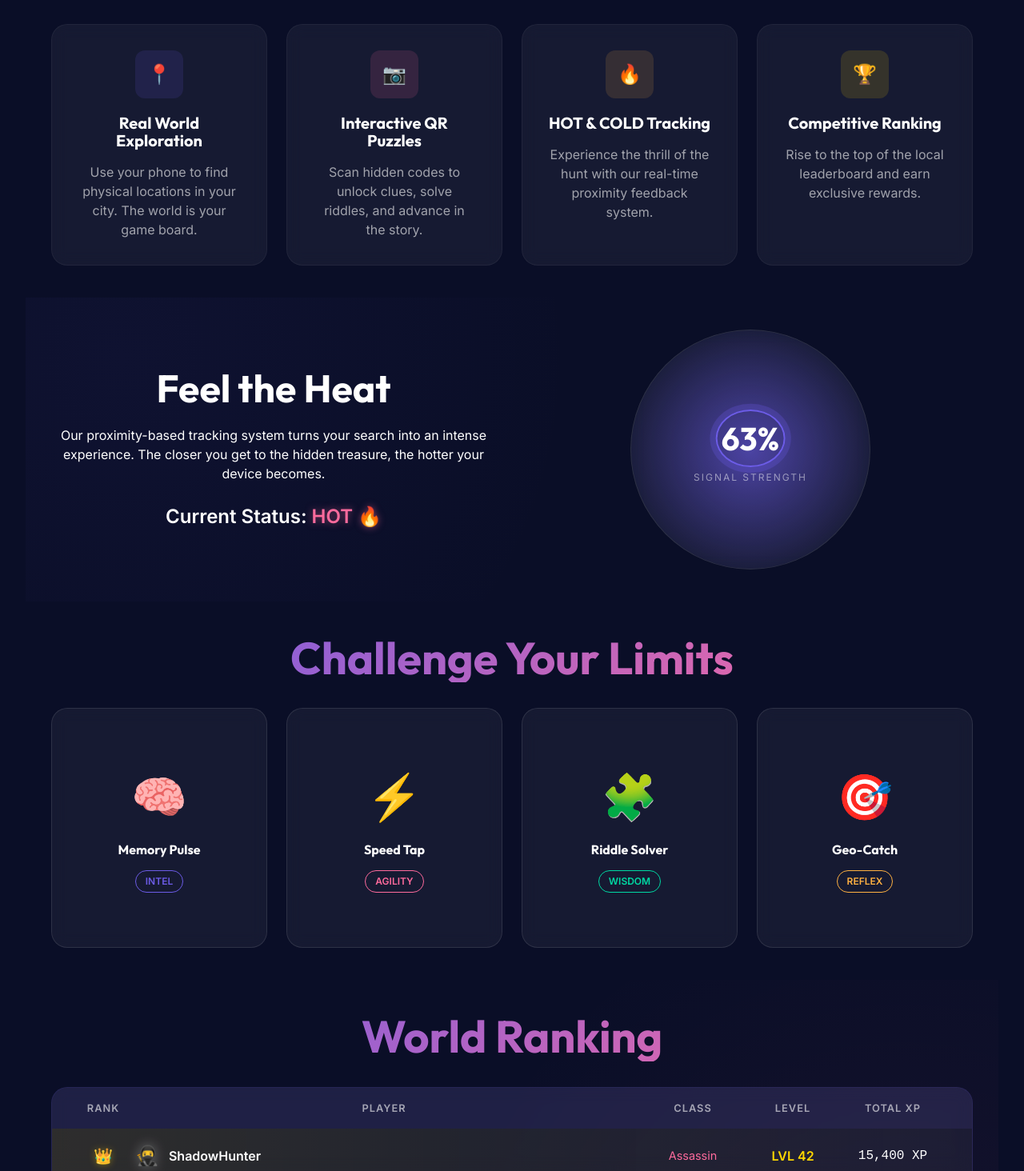
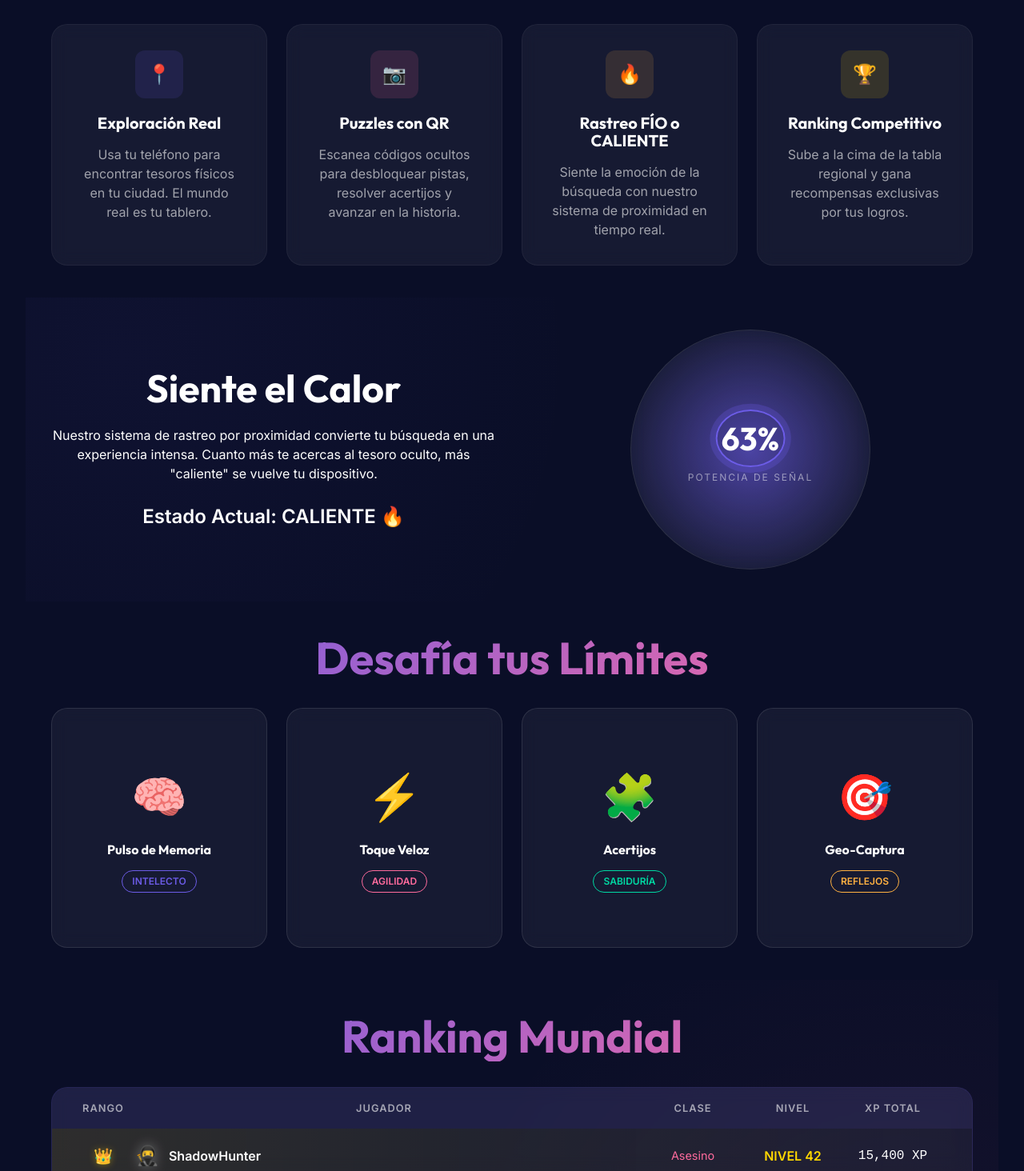
Before and after one commit to devsmomentum/Sitioweb_treasure, a React (Vite) app: page / in a window 1280 px wide. Shown: the part 1336-2800 px from the top of the page at 80% size. Built offline with nearby package versions, Linux system fonts and the light colour scheme.

Commit message:
Translate website to Spanish and update Hero visuals

```diff
--- a/src/components/Features.jsx
+++ b/src/components/Features.jsx
@@ -3,26 +3,26 @@ import './Features.css';
 
 const features = [
     {
-        title: 'Real World Exploration',
-        description: 'Use your phone to find physical locations in your city. The world is your game board.',
+        title: 'Exploración Real',
+        description: 'Usa tu teléfono para encontrar tesoros físicos en tu ciudad. El mundo real es tu tablero.',
         icon: '📍',
         color: '#6C5CE7'
     },
     {
-        title: 'Interactive QR Puzzles',
-        description: 'Scan hidden codes to unlock clues, solve riddles, and advance in the story.',
+        title: 'Puzzles con QR',
+        description: 'Escanea códigos ocultos para desbloquear pistas, resolver acertijos y avanzar en la historia.',
         icon: '📷',
         color: '#FF6B9D'
     },
     {
-        title: 'HOT & COLD Tracking',
-        description: 'Experience the thrill of the hunt with our real-time proximity feedback system.',
+        title: 'Rastreo FÍO o CALIENTE',
+        description: 'Siente la emoción de la búsqueda con nuestro sistema de proximidad en tiempo real.',
         icon: '🔥',
         color: '#FFB142'
     },
     {
-        title: 'Competitive Ranking',
-        description: 'Rise to the top of the local leaderboard and earn exclusive rewards.',
+        title: 'Ranking Competitivo',
+        description: 'Sube a la cima de la tabla regional y gana recompensas exclusivas por tus logros.',
         icon: '🏆',
         color: '#FFD700'
     }
@@ -32,7 +32,7 @@ const Features = () => {
     return (
         <section id="features" className="features">
             <div className="container">
-                <h2 className="section-title">Master the Hunt</h2>
+                <h2 className="section-title">Domina la Búsqueda</h2>
                 <div className="features-grid">
                     {features.map((f, i) => (
                         <div key={i} className="feature-card glass animate-fade-in" style={{ animationDelay: `${0.1 * i}s` }}>
--- a/src/components/Footer.jsx
+++ b/src/components/Footer.jsx
@@ -11,26 +11,26 @@ const Footer = () => {
                     </div>
                     <div className="footer-links">
                         <div className="link-group">
-                            <h4>Game</h4>
-                            <a href="#">The World</a>
-                            <a href="#">Characters</a>
-                            <a href="#">Power Items</a>
+                            <h4>Juego</h4>
+                            <a href="#">El Mundo</a>
+                            <a href="#">Personajes</a>
+                            <a href="#">Objetos</a>
                         </div>
                         <div className="link-group">
-                            <h4>Community</h4>
-                            <a href="#">Leaderboard</a>
-                            <a href="#">Events</a>
-                            <a href="#">Support</a>
+                            <h4>Comunidad</h4>
+                            <a href="#">Ranking</a>
+                            <a href="#">Eventos</a>
+                            <a href="#">Soporte</a>
                         </div>
                         <div className="link-group">
                             <h4>Legal</h4>
-                            <a href="#">Terms of Service</a>
-                            <a href="#">Privacy Policy</a>
+                            <a href="#">Términos de Servicio</a>
+                            <a href="#">Privacidad</a>
                         </div>
                     </div>
                 </div>
                 <div className="footer-bottom">
-                    <p>&copy; 2026 Treasure Hunt RPG. All Rights Reserved.</p>
+                    <p>&copy; 2026 Treasure Hunt RPG. Todos los derechos reservados.</p>
                     <div className="social-links">
                         <a href="#">TW</a>
                         <a href="#">IG</a>
--- a/src/components/Hero.jsx
+++ b/src/components/Hero.jsx
@@ -29,32 +29,32 @@ const Hero = () => {
 
     return (
         <section className="hero-rockstar-wide" ref={containerRef}>
-            {/* Layer 1: Stars/Far BG */}
+            {/* Capa 1: Fondo de estrellas/nebulosa */}
             <motion.div
                 className="parallax-layer l1-far-bg"
                 style={{ y: bgY, scale: bgScale, backgroundImage: `url('/hero-bg.png')` }}
             />
 
-            {/* Layer 2: Midground Silhouettes */}
+            {/* Capa 2: Siluetas de ruinas */}
             <motion.div
                 className="parallax-layer l2-midground"
                 style={{ y: midY, x: midX, backgroundImage: `url('/midground.png')` }}
             />
 
-            {/* Layer 3: Main Character */}
+            {/* Capa 3: Personaje principal */}
             <motion.div
                 className="parallax-layer l3-character"
                 style={{ y: charY, scale: charScale }}
             >
-                <img src="/character.png" alt="Hunter" />
+                <img src="/character.png" alt="Cazador" />
             </motion.div>
 
-            {/* Layer 4: Floating Foreground Items */}
+            {/* Capa 4: Elementos flotantes de primer plano */}
             <motion.div
                 className="parallax-layer l4-foreground-left"
                 style={{ y: fgY, x: fgX }}
             >
-                <img src="/foreground-item.png" alt="Crystal" />
+                <img src="/foreground-item.png" alt="Objeto" />
             </motion.div>
 
             <motion.div
@@ -64,13 +64,13 @@ const Hero = () => {
                     x: useTransform(smoothScroll, [0, 1], ["0%", "15%"])
                 }}
             >
-                <img src="/foreground-item.png" alt="Crystal" />
+                <img src="/foreground-item.png" alt="Objeto" />
             </motion.div>
 
-            {/* Overlays */}
+            {/* Superposiciones */}
             <div className="wide-vignette"></div>
 
-            {/* Layer 5: Text Content */}
+            {/* Capa 5: Contenido de texto */}
             <motion.div
                 className="hero-content-wide"
                 style={{ y: textY, opacity: textOpacity }}
@@ -83,17 +83,17 @@ const Hero = () => {
                     >
                         Treasure Hunt
                     </motion.h1>
-                    <span className="wide-tagline">THE NEXT ERA OF MOBILE RPG</span>
+                    <span className="wide-tagline">LA NUEVA ERA DEL RPG MÓVIL</span>
                 </div>
 
                 <div className="hero-cta-group">
-                    <button className="btn-rockstar-wide primary">Watch Trailer</button>
-                    <button className="btn-rockstar-wide secondary">Explore World</button>
+                    <button className="btn-rockstar-wide primary">Ver Tráiler</button>
+                    <button className="btn-rockstar-wide secondary">Explorar Mundo</button>
                 </div>
             </motion.div>
 
             <div className="scroll-hint">
-                <span>SCROLL TO EXPLORE</span>
+                <span>DESLIZA PARA EXPLORAR</span>
                 <div className="scroll-line"></div>
             </div>
         </section>
--- a/src/components/InteractiveSection.jsx
+++ b/src/components/InteractiveSection.jsx
@@ -3,7 +3,7 @@ import './InteractiveSection.css';
 
 const InteractiveSection = () => {
     const [proximity, setProximity] = useState(0); // 0 to 100
-    const [status, setStatus] = useState('COLD');
+    const [status, setStatus] = useState('FRIO');
 
     useEffect(() => {
         const interval = setInterval(() => {
@@ -17,14 +17,14 @@ const InteractiveSection = () => {
     }, []);
 
     useEffect(() => {
-        if (proximity < 25) setStatus('COLD');
-        else if (proximity < 50) setStatus('WARM');
-        else if (proximity < 75) setStatus('HOT');
-        else setStatus('BURNING');
+        if (proximity < 25) setStatus('FRIO');
+        else if (proximity < 50) setStatus('TIBIO');
+        else if (proximity < 75) setStatus('CALIENTE');
+        else setStatus('QUEMANDO');
     }, [proximity]);
 
     const getStatusDisplay = (s) => {
-        const icons = { COLD: '❄️', WARM: '🌡️', HOT: '🔥', BURNING: '🎯' };
+        const icons = { FRIO: '❄️', TIBIO: '🌡️', CALIENTE: '🔥', QUEMANDO: '🎯' };
         return `${s} ${icons[s] || ''}`;
     };
 
@@ -32,13 +32,13 @@ const InteractiveSection = () => {
         <section className="interactive-section">
             <div className="container grid-2">
                 <div className="interactive-text">
-                    <h2>Feel the Heat</h2>
+                    <h2>Siente el Calor</h2>
                     <p>
-                        Our proximity-based tracking system turns your search into an intense experience.
-                        The closer you get to the hidden treasure, the hotter your device becomes.
+                        Nuestro sistema de rastreo por proximidad convierte tu búsqueda en una experiencia intensa.
+                        Cuanto más te acercas al tesoro oculto, más "caliente" se vuelve tu dispositivo.
                     </p>
                     <div className="status-indicator">
-                        Current Status: <span className={status.toLowerCase()}>{getStatusDisplay(status)}</span>
+                        Estado Actual: <span className={status.toLowerCase()}>{getStatusDisplay(status)}</span>
                     </div>
                 </div>
                 <div className="interactive-visual">
@@ -51,7 +51,7 @@ const InteractiveSection = () => {
                             <div className="pulse"></div>
                             <span>{proximity}%</span>
                         </div>
-                        <div className="scanner-label">SIGNAL STRENGTH</div>
+                        <div className="scanner-label">POTENCIA DE SEÑAL</div>
                     </div>
                 </div>
             </div>
--- a/src/components/Leaderboard.jsx
+++ b/src/components/Leaderboard.jsx
@@ -2,25 +2,25 @@ import React from 'react';
 import './Leaderboard.css';
 
 const leaderboardData = [
-    { rank: 1, name: 'ShadowHunter', lvl: 42, xp: '15,400', class: 'Assassin', avatar: '🥷' },
-    { rank: 2, name: 'NeonKnight', lvl: 38, xp: '12,200', class: 'Warrior', avatar: '⚔️' },
-    { rank: 3, name: 'MysticSky', lvl: 35, xp: '10,800', class: 'Mage', avatar: '🔮' },
-    { rank: 4, name: 'CodeBreaker', lvl: 31, xp: '9,500', class: 'Technomancer', avatar: '💻' },
-    { rank: 5, name: 'SilverFox', lvl: 29, xp: '8,100', class: 'Rogue', avatar: '🦊' }
+    { rank: 1, name: 'ShadowHunter', lvl: 42, xp: '15,400', class: 'Asesino', avatar: '🥷' },
+    { rank: 2, name: 'NeonKnight', lvl: 38, xp: '12,200', class: 'Guerrero', avatar: '⚔️' },
+    { rank: 3, name: 'MysticSky', lvl: 35, xp: '10,800', class: 'Mago', avatar: '🔮' },
+    { rank: 4, name: 'CodeBreaker', lvl: 31, xp: '9,500', class: 'Tecnomante', avatar: '💻' },
+    { rank: 5, name: 'SilverFox', lvl: 29, xp: '8,100', class: 'Pícaro', avatar: '🦊' }
 ];
 
 const Leaderboard = () => {
     return (
         <section id="leaderboard" className="leaderboard-section">
             <div className="container">
-                <h2 className="section-title">World Ranking</h2>
+                <h2 className="section-title">Ranking Mundial</h2>
                 <div className="leaderboard-container glass">
                     <div className="leaderboard-header">
-                        <span>Rank</span>
-                        <span>Player</span>
-                        <span>Class</span>
-                        <span>Level</span>
-                        <span className="hide-mobile">Total XP</span>
+                        <span>Rango</span>
+                        <span>Jugador</span>
+                        <span>Clase</span>
+                        <span>Nivel</span>
+                        <span className="hide-mobile">XP Total</span>
                     </div>
                     <div className="leaderboard-list">
                         {leaderboardData.map((player, i) => (
@@ -33,7 +33,7 @@ const Leaderboard = () => {
                                     <span className="player-name">{player.name}</span>
                                 </div>
                                 <div className="player-class">{player.class}</div>
-                                <div className="player-level">LVL {player.lvl}</div>
+                                <div className="player-level">NIVEL {player.lvl}</div>
                                 <div className="player-xp hide-mobile">{player.xp} XP</div>
                             </div>
                         ))}
--- a/src/components/Minigames.jsx
+++ b/src/components/Minigames.jsx
@@ -2,17 +2,17 @@ import React from 'react';
 import './Minigames.css';
 
 const minigames = [
-    { name: 'Memory Pulse', type: 'Intel', icon: '🧠', color: '#6C5CE7' },
-    { name: 'Speed Tap', type: 'Agility', icon: '⚡', color: '#FF6B9D' },
-    { name: 'Riddle Solver', type: 'Wisdom', icon: '🧩', color: '#00D9A3' },
-    { name: 'Geo-Catch', type: 'Reflex', icon: '🎯', color: '#FFB142' }
+    { name: 'Pulso de Memoria', type: 'Intelecto', icon: '🧠', color: '#6C5CE7' },
+    { name: 'Toque Veloz', type: 'Agilidad', icon: '⚡', color: '#FF6B9D' },
+    { name: 'Acertijos', type: 'Sabiduría', icon: '🧩', color: '#00D9A3' },
+    { name: 'Geo-Captura', type: 'Reflejos', icon: '🎯', color: '#FFB142' }
 ];
 
 const Minigames = () => {
     return (
         <section className="minigames-section">
             <div className="container">
-                <h2 className="section-title">Challenge Your Limits</h2>
+                <h2 className="section-title">Desafía tus Límites</h2>
                 <div className="minigames-grid">
                     {minigames.map((m, i) => (
                         <div key={i} className="minigame-card glass">
@@ -23,8 +23,8 @@ const Minigames = () => {
                                     <span className="mg-type" style={{ borderColor: m.color, color: m.color }}>{m.type}</span>
                                 </div>
                                 <div className="minigame-back" style={{ backgroundColor: m.color }}>
-                                    <p>Master this challenge to earn special rewards and XP.</p>
-                                    <button className="btn-play">Play Demo</button>
+                                    <p>Domina este desafío para ganar recompensas especiales y XP.</p>
+                                    <button className="btn-play">Ver Demo</button>
                                 </div>
                             </div>
                         </div>
--- a/src/components/Navbar.jsx
+++ b/src/components/Navbar.jsx
@@ -19,10 +19,10 @@ const Navbar = () => {
           TREASURE<span>HUNT</span>
         </div>
         <div className="nav-links">
-          <a href="#about">The Game</a>
-          <a href="#features">Features</a>
-          <a href="#shop">Shop</a>
-          <a href="#contact" className="btn-nav">Download Now</a>
+          <a href="#about">Información</a>
+          <a href="#features">Características</a>
+          <a href="#shop">Tienda</a>
+          <a href="#contact" className="btn-nav">Descargar Ahora</a>
         </div>
       </div>
     </nav>
--- a/src/components/ShopSection.jsx
+++ b/src/components/ShopSection.jsx
@@ -2,10 +2,10 @@ import React from 'react';
 import './ShopSection.css';
 
 const powerUps = [
-    { name: 'Freeze Crystal', desc: 'Stop your rivals in their tracks.', icon: '❄️' },
-    { name: 'Golden Shield', desc: 'Protect your progress from attacks.', icon: '🛡️' },
-    { name: 'Time Warp', desc: 'Earn extra time for difficult clues.', icon: '⏱️' },
-    { name: 'X-Ray Vision', desc: 'See where the hidden items are.', icon: '💡' }
+    { name: 'Cristal Curativo', desc: 'Detén a tus rivales en seco.', icon: '❄️' },
+    { name: 'Escudo Dorado', desc: 'Protege tu progreso de los ataques.', icon: '🛡️' },
+    { name: 'Salto Temporal', desc: 'Gana tiempo extra para pistas difíciles.', icon: '⏱️' },
+    { name: 'Visión Rayos-X', desc: 'Mira dónde están los objetos ocultos.', icon: '💡' }
 ];
 
 const ShopSection = () => {
@@ -14,14 +14,14 @@ const ShopSection = () => {
             <div className="container">
                 <div className="shop-header">
                     <h2 className="section-title">La Tiendita</h2>
-                    <p>Equip yourself with powerful items to dominate the hunt.</p>
+                    <p>Equípate con objetos poderosos para dominar la búsqueda.</p>
                 </div>
 
                 <div className="shop-layout">
                     <div className="npc-container glass">
                         <div className="npc-avatar">🧙‍♂️</div>
                         <div className="npc-speech">
-                            "Choose wisely, traveler. These relics will determine your fate."
+                            "Elige sabiamente, viajero. Estas reliquias determinarán tu destino."
                         </div>
                     </div>
 
```
